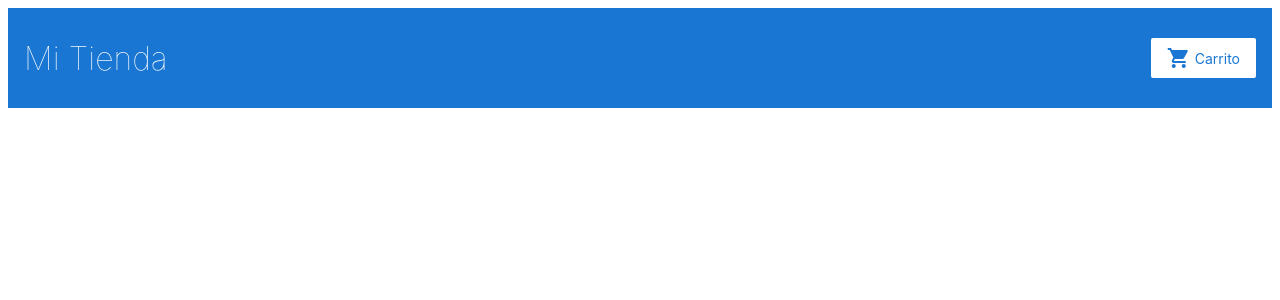
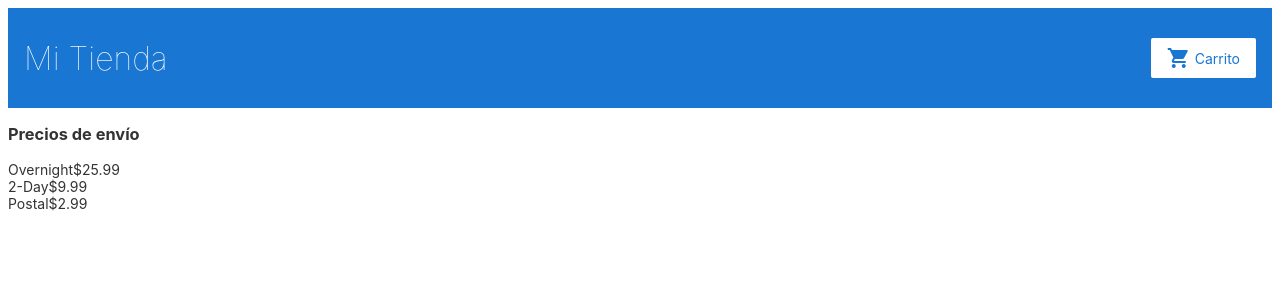
Before and after one commit to cdavidl/my-store-app, an Angular app: page /shipping in a window 1280 px wide. Before the commit this address led to /. Shown: the top 300 px of the page. Built offline with nearby package versions, Linux system fonts and the light colour scheme.

Commit message:
Se crea la ppagina de Precios de envio y se hace uso del cliente HTTP para mostrarlos

```diff
--- a/src/app/app-routing.module.ts
+++ b/src/app/app-routing.module.ts
@@ -4,11 +4,13 @@
 import { ProductListComponent } from './product-list/product-list.component';
 import { ProductDetailsComponent } from './product-details/product-details.component';
 import { CartComponent } from './cart/cart.component';
+import { ShippingComponent } from './shipping/shipping.component';
 
 const routes: Routes = [
   { path: '', component: ProductListComponent },
   { path: 'products/:productId', component: ProductDetailsComponent },
   { path: 'cart', component: CartComponent },
+  { path: 'shipping', component: ShippingComponent },
 ];
 
 @NgModule({
--- a/src/app/cart.service.ts
+++ b/src/app/cart.service.ts
@@ -1,4 +1,5 @@
 import { Injectable } from '@angular/core';
+import { HttpClient } from '@angular/common/http';
 
 @Injectable()
 export class CartService {
@@ -16,5 +17,12 @@
     this.items = [];
     return this.items;
   }
-  constructor() { }
+
+  getShippingPrices() {
+    return this.http.get('/assets/shipping.json');
+  }
+
+  constructor(
+    private http: HttpClient
+  ) { }
 }
--- a/src/app/cart/cart.component.html
+++ b/src/app/cart/cart.component.html
@@ -1,4 +1,8 @@
 <h3>Carrito</h3>
+
+<p>
+    <a routerLink="/shipping">Precios de envío</a>
+</p>
 
 <div class="cart-item" *ngFor="let item of items">
   <span>{{ item.name }}</span>
--- /dev/null
+++ b/src/app/shipping/shipping.component.html
@@ -0,0 +1,6 @@
+<h3>Precios de envío</h3>
+
+<div class="shipping-item" *ngFor="let shipping of shippingCosts | async">
+  <span>{{ shipping.type }}</span>
+  <span>{{ shipping.price | currency }}</span>
+</div>
--- /dev/null
+++ b/src/app/shipping/shipping.component.ts
@@ -0,0 +1,20 @@
+import { Component, OnInit } from '@angular/core';
+
+import { CartService } from '../cart.service';
+
+@Component({
+  selector: 'app-shipping',
+  templateUrl: './shipping.component.html',
+  styleUrls: ['./shipping.component.sass']
+})
+export class ShippingComponent implements OnInit {
+  shippingCosts;
+  constructor(
+    private cartService: CartService
+  ) { }
+
+  ngOnInit() {
+    this.shippingCosts = this.cartService.getShippingPrices();
+  }
+
+}
--- /dev/null
+++ b/src/assets/shipping.json
@@ -0,0 +1,14 @@
+[
+    {
+      "type": "Overnight",
+      "price": 25.99
+    },
+    {
+      "type": "2-Day",
+      "price": 9.99
+    },
+    {
+      "type": "Postal",
+      "price": 2.99
+    }
+  ]
```
Also changed, not shown: src/app/app.module.ts (+7 -2 lines), src/app/shipping/shipping.component.sass (added), 1 other file (tests, documents, lock files or other folders).
